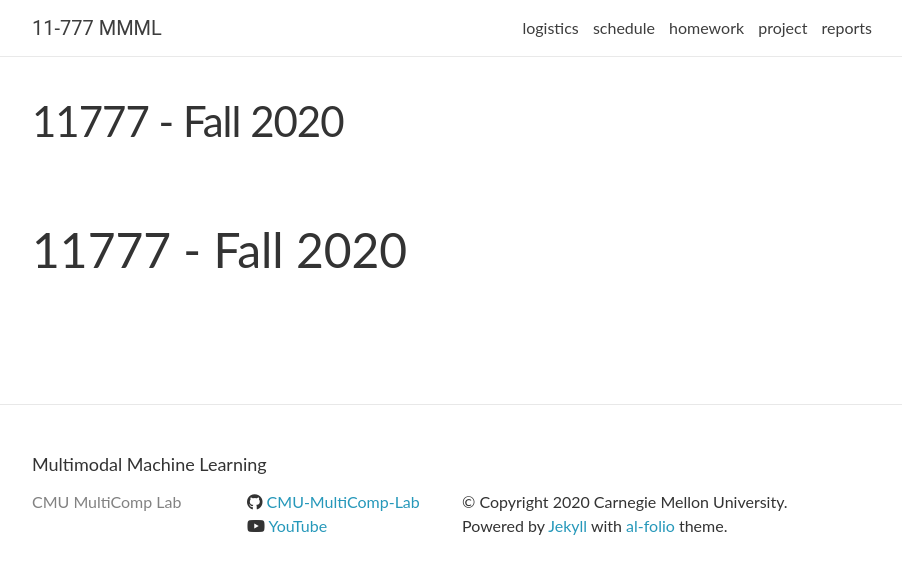
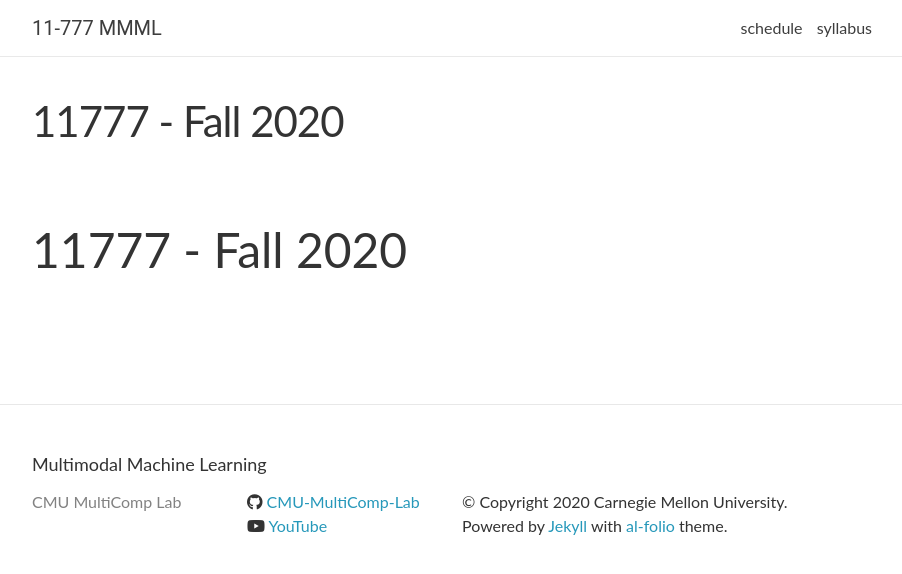
Before and after one commit to CMU-MultiComp-Lab/mmml-course, a Jekyll site: the page built from README.md, in a window 1280 px wide. Shown: the top 574 px of the page, without its empty margins (188-1090 px from the left). Built offline with Jekyll 4.4.1, drawn with Linux system fonts in a browser that asks for light colours; nearby versions of some CDN libraries; our own code applies the rules of GitHub Pages for plain Markdown files; comment, search, counter and statistics services are not loaded.

Commit message:
Update header.html

```diff
--- a/_includes/header.html
+++ b/_includes/header.html
@@ -19,11 +19,8 @@
         </label>
 
       <div class="trigger">
-        <a class="page-link" href="{{ '/fall2020/logistics/' | relative_url }}">logistics</a>
         <a class="page-link" href="{{ '/fall2020/schedule/' | relative_url }}">schedule</a>
-        <a class="page-link" href="{{ '/fall2020/homework/' | relative_url }}">homework</a>
-        <a class="page-link" href="{{ '/fall2020/project/' | relative_url }}">project</a>
-        <a class="page-link" href="{{ '/fall2020/reports/' | relative_url }}">reports</a>
+        <a class="page-link" href="{{ '/fall2020/syllabus/' | relative_url }}">syllabus</a>
       </div>
     </nav>
 
```
